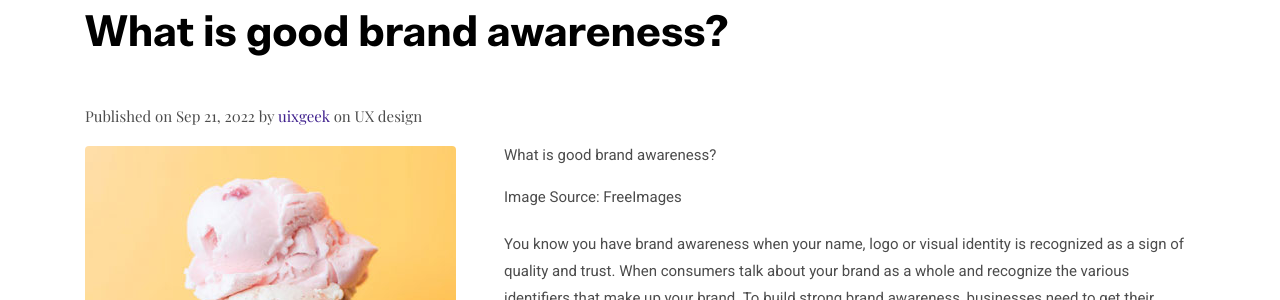
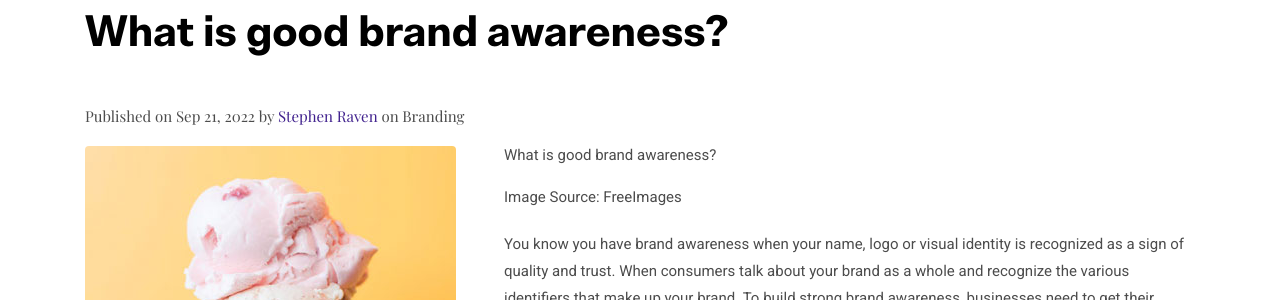
Before and after one commit to Vision-Live/FXRaven, a Jekyll site: the page built from _posts/2022-09-21-What-is-good-branding.markdown, in a window 1280 px wide and 900 px high, scrolled down 423 px. Shown: the part 154-454 px from the top of the window. Built offline with Jekyll 4.4.1, drawn with Linux system fonts in a browser that asks for light colours.

Commit message:
Update and rename 2022-09-21-What-is-good-brand-awareness.markdown to 2022-09-21-What-is-good-branding.markdown

```diff
--- a/_posts/2022-09-21-What-is-good-brand-awareness.markdown
+++ b/_posts/2022-09-21-What-is-good-branding.markdown
@@ -3,8 +3,8 @@ layout: post
 title:  What is good brand awareness?
 date:   2022-09-21 13:05:55
 image:  /assets/images/blog/post-2.jpg
-author: uixgeek
-tags:   UX design
+author: Stephen Raven
+tags:   Branding
 ---
 
 1. What is good brand awareness?
```
